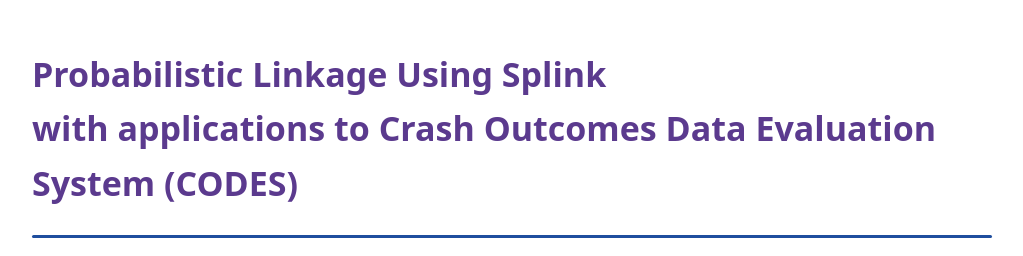
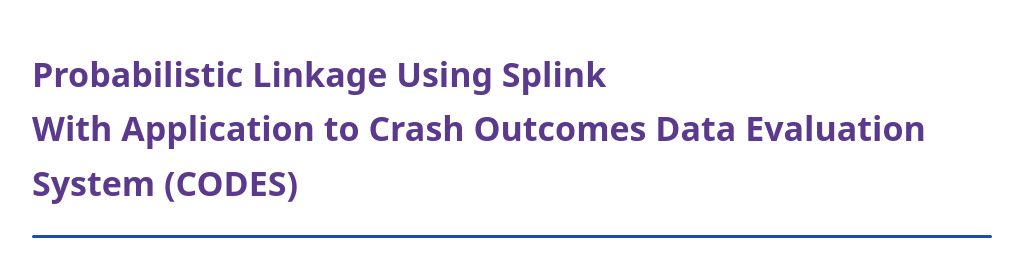
Before and after one commit to divyankapawaskar/splink-workshop-SAVIR2026, a plain HTML site: page index.html in a window 1280 px wide. Shown: the top 256 px of the page, without its empty margins (128-1151 px from the left). Drawn offline with Linux system fonts and the light colour scheme; files whose address does not match are found by name.

Commit message:
Update index.html

```diff
--- a/index.html
+++ b/index.html
@@ -11,7 +11,7 @@
   <header class="header">
     <div class="container">
       <h1 class="page-title">Probabilistic Linkage Using Splink<br><span
-                    class="subtitle">with applications to Crash Outcomes Data Evaluation System (CODES)</span></h1>
+                    class="subtitle">With Application to Crash Outcomes Data Evaluation System (CODES)</span></h1>
       <div class="blue-rule"></div>
 
       <div class="logo-row" aria-label="Affiliated organizations">
```
